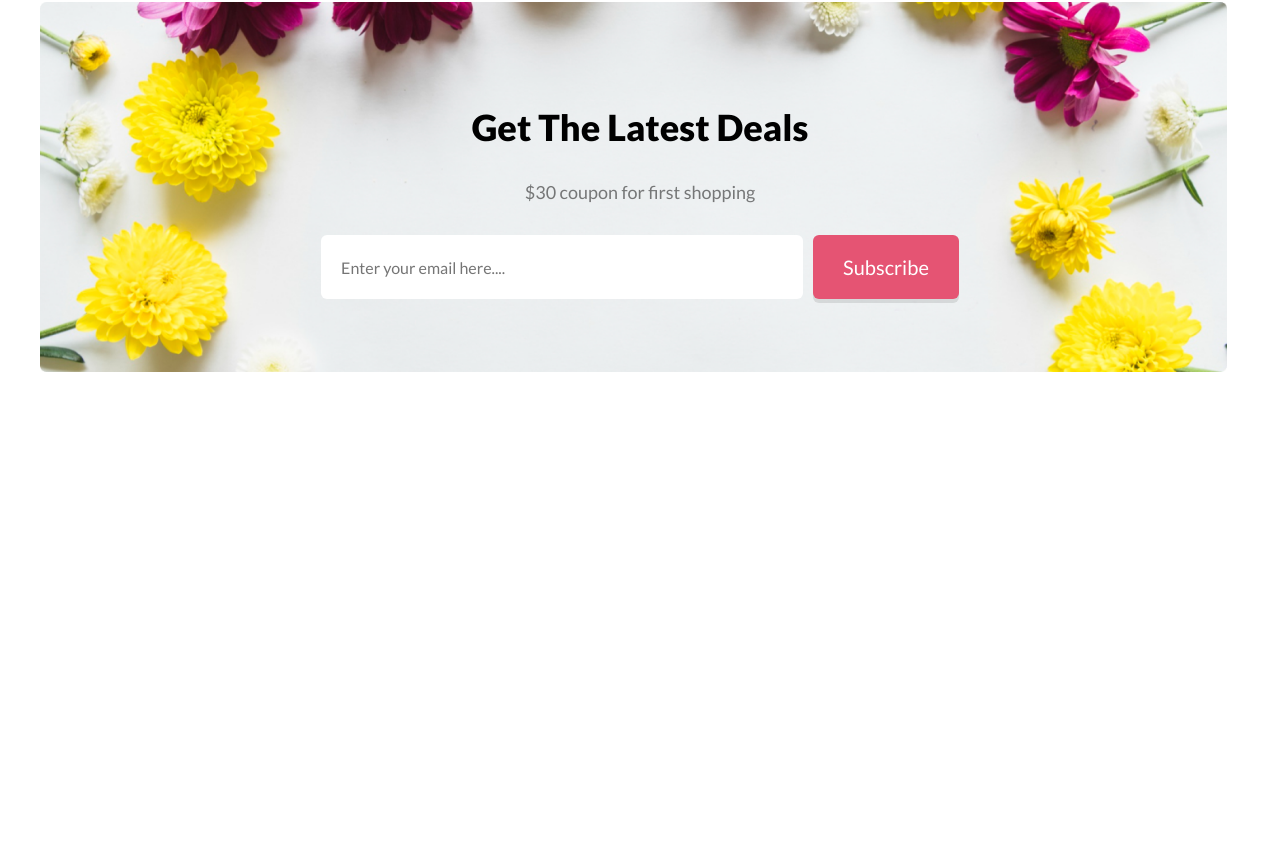
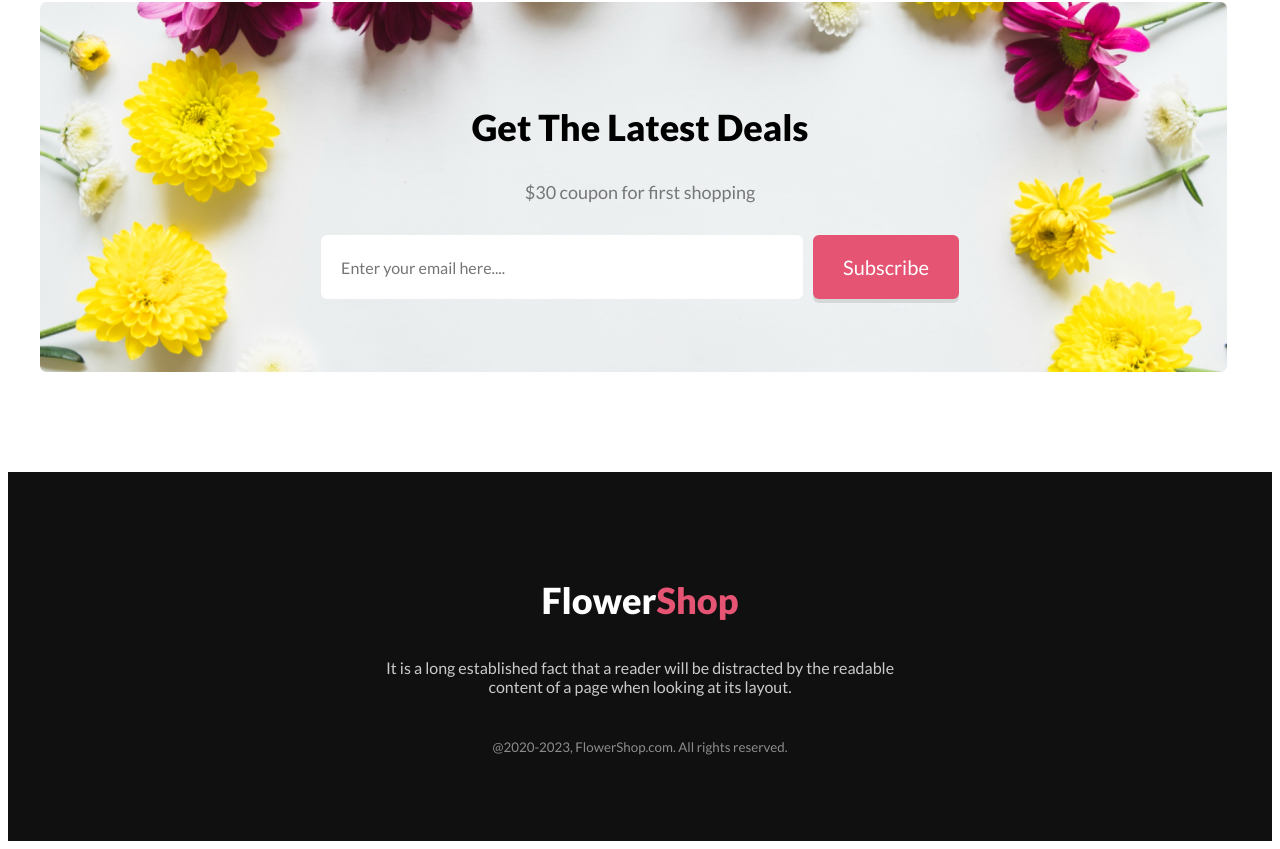
Before and after one commit to abuabdullah23/flower-shop, a plain HTML site: page index.html in a window 1280 px wide. Shown: the part 3106-3955 px from the top of the page. Before the commit the page ends 3486 px from the top, so only its background shows below. Drawn offline with Linux system fonts and the light colour scheme.

Commit message:
Footer Section Added

```diff
--- a/index.html
+++ b/index.html
@@ -148,6 +148,20 @@
         </section>
         <!-- Subscribe Section End -->
 
+
+        <!-- Footer Section Start -->
+        <footer>
+            <div class="container footer-container">
+                <h3 class="title">Flower<span style="color: #E55473;">Shop</span></h3>
+                <p style="color: #ffffffc7;"> It is a long established fact that a reader will be distracted by the
+                    readable <br> content of a page when looking at its layout.</p>
+
+                <p style="color: #ffffff85; margin-top: 40px;"><small>@2020-2023, FlowerShop.com. All rights reserved.
+                    </small></p>
+            </div>
+        </footer>
+        <!-- Footer Section End -->
+
     </main>
 </body>
 
--- a/style/style.css
+++ b/style/style.css
@@ -209,3 +209,15 @@
     padding-left: 20px;
     font-size: 16px;
 }
+
+/* Footer Section CSS */
+footer {
+    background-color: #111010;
+}
+
+.footer-container {
+    text-align: center;
+    margin-top: 100px;
+    padding: 70px 20px;
+    color: white;
+}
```
